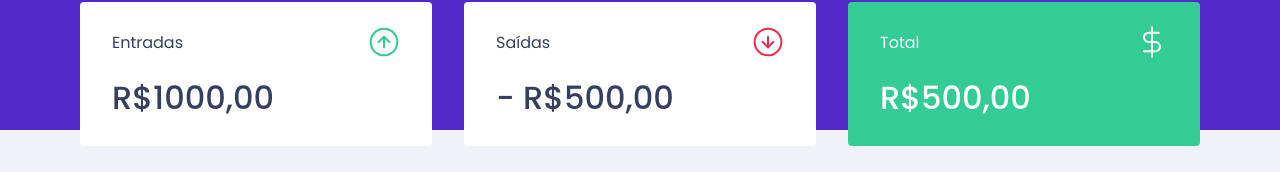
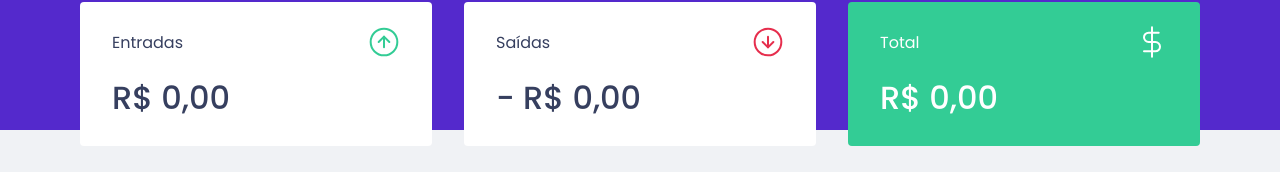
Before and after one commit to luiscostalafc/ignite-react, a React (Create React App) app: page / in a window 1280 px wide. Shown: the part 142-314 px from the top of the page. Built offline with nearby package versions, Linux system fonts and the light colour scheme; no server answers; what miragejs would draw is missing.

Commit message:
feat: create useTransactions hooks

```diff
--- a/src/App.tsx
+++ b/src/App.tsx
@@ -3,7 +3,7 @@ import { Header } from "./components/Header";
 import { GlobalStyle } from "./styles/global";
 import { useState } from "react";
 import { NewTransactionModal } from "./components/NewTransactionModal";
-import { TransactionsProvider } from "./TransactionsContext";
+import { TransactionsProvider } from "./hooks/useTransactions";
 
 export function App() {
   const [isNewTransactionModalOpen, setIsNewTransactionModalOpen] =
--- a/src/components/NewTransactionModal/index.tsx
+++ b/src/components/NewTransactionModal/index.tsx
@@ -1,13 +1,12 @@
-import { FormEvent, useState, useContext } from "react";
+import { FormEvent, useState } from "react";
 import Modal from "react-modal";
-import { api } from "../../services/api";
 
 import incomeImg from "../../assets/income.svg";
 import outcomeImg from "../../assets/outcome.svg";
 import closeImg from "../../assets/close.svg";
 
 import { Container, TransactionTypeContainer, RadioBox } from "./styles";
-import { TransactionsContext } from "../../TransactionsContext";
+import { useTransactions } from "../../hooks/useTransactions";
 
 interface NewTransactionModalProps {
   isOpen: boolean;
@@ -20,7 +19,7 @@ export function NewTransactionModal({
   isOpen,
   onRequestClose,
 }: NewTransactionModalProps) {
-  const { createTransaction } = useContext(TransactionsContext);
+  const { createTransaction } = useTransactions();
 
   const [title, setTitle] = useState("");
   const [amount, setAmount] = useState(0);
--- a/src/components/Summary/index.tsx
+++ b/src/components/Summary/index.tsx
@@ -1,13 +1,29 @@
-import React, { useContext } from "react";
 import incomeImg from "../../assets/income.svg";
 import outcomeImg from "../../assets/outcome.svg";
 import totalImg from "../../assets/total.svg";
-import { TransactionsContext } from "../../TransactionsContext";
+import { useTransactions } from "../../hooks/useTransactions"
+import { moneyConvert } from "../../utils"
 
 import { Container } from "./styles";
 
 export function Summary() {
-  const { transactions } = useContext(TransactionsContext);
+  const { transactions } = useTransactions();
+
+ const summer = transactions.reduce((acc, transaction) => {
+   if (transaction.type === 'deposit') {
+     acc.deposits += transaction.amount;
+     acc.total += transaction.amount;
+   } else {
+     acc.withdraws += transaction.amount;
+     acc.total -= transaction.amount;
+   }
+
+   return acc;
+ }, {
+   deposits: 0,
+   withdraws: 0,
+   total: 0,
+ })
 
   return (
     <Container>
@@ -16,21 +32,21 @@ export function Summary() {
           <p>Entradas</p>
           <img src={incomeImg} alt="Entradas" />
         </header>
-        <strong>R$1000,00</strong>
+        <strong>{moneyConvert(summer.deposits)}</strong>
       </div>
       <div>
         <header>
           <p>Saídas</p>
           <img src={outcomeImg} alt="Saídas" />
         </header>
-        <strong>- R$500,00</strong>
+        <strong>- {moneyConvert(summer.withdraws)}</strong>
       </div>
       <div className="highlight-background">
         <header>
           <p>Total</p>
           <img src={totalImg} alt="Total" />
         </header>
-        <strong>R$500,00</strong>
+        <strong>{moneyConvert(summer.total)}</strong>
       </div>
     </Container>
   );
--- a/src/components/TransactionsTable/inde.tsx
+++ b/src/components/TransactionsTable/inde.tsx
@@ -1,9 +1,10 @@
 import { useContext } from "react";
 import { Container } from "./styles";
-import { TransactionsContext } from "../../TransactionsContext";
+import { useTransactions } from "../../hooks/useTransactions";
+import { dateConvert, moneyConvert } from "../../utils"
 
 export function TransactionsTable() {
-  const { transactions} = useContext(TransactionsContext);
+  const { transactions} = useTransactions();
   return (
     <Container>
       <table>
@@ -22,14 +23,11 @@ export function TransactionsTable() {
               <tr key={id}>
                 <td>{title}</td>
                 <td className={type}>
-                  {new Intl.NumberFormat("pt-BR", {
-                    style: "currency",
-                    currency: "BRL",
-                  }).format(amount)}
+                  {moneyConvert(amount) }
                 </td>
                 <td>{category}</td>
                 <td>
-                  {new Intl.DateTimeFormat("pt-BR").format(new Date(createdAt))}
+                  {dateConvert(createdAt)}
                 </td>
               </tr>
             )
--- a/src/TransactionsContext.tsx
+++ b/src/hooks/useTransactions.tsx
@@ -1,5 +1,5 @@
-import { createContext, useEffect, useState, ReactNode } from "react";
-import { api } from "./services/api";
+import { createContext, useEffect, useState, ReactNode, useContext } from "react";
+import { api } from "../services/api";
 
 interface Transaction {
   id: number;
@@ -21,7 +21,7 @@ interface TransactionsContextData {
   createTransaction: (transaction: TransactionInput) => Promise<void>;
 }
 
-export const TransactionsContext = createContext<TransactionsContextData>(
+ const TransactionsContext = createContext<TransactionsContextData>(
   {} as TransactionsContextData
 );
 
@@ -50,3 +50,9 @@ export function TransactionsProvider({ children }: TransactionsProviderProps) {
     </TransactionsContext.Provider>
   );
 }
+
+export function useTransactions() {
+  const context = useContext(TransactionsContext);
+
+  return context;
+}
--- /dev/null
+++ b/src/utils/index.ts
@@ -0,0 +1,10 @@
+export function moneyConvert(money: number) {
+  return new Intl.NumberFormat("pt-BR", {
+    style: "currency",
+    currency: "BRL",
+  }).format(money)
+}
+
+export function dateConvert(date: string | Date) {
+  return new Intl.DateTimeFormat("pt-BR").format(new Date(date))
+}
```
